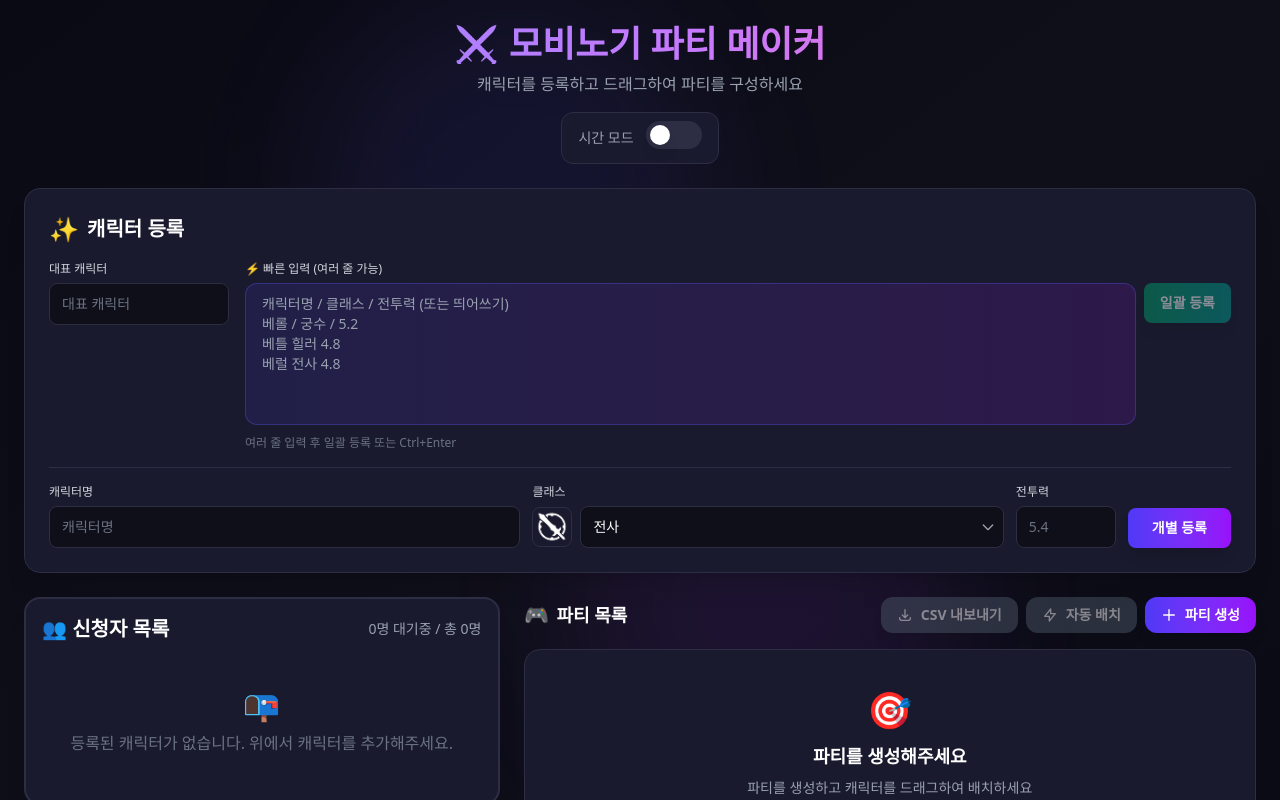
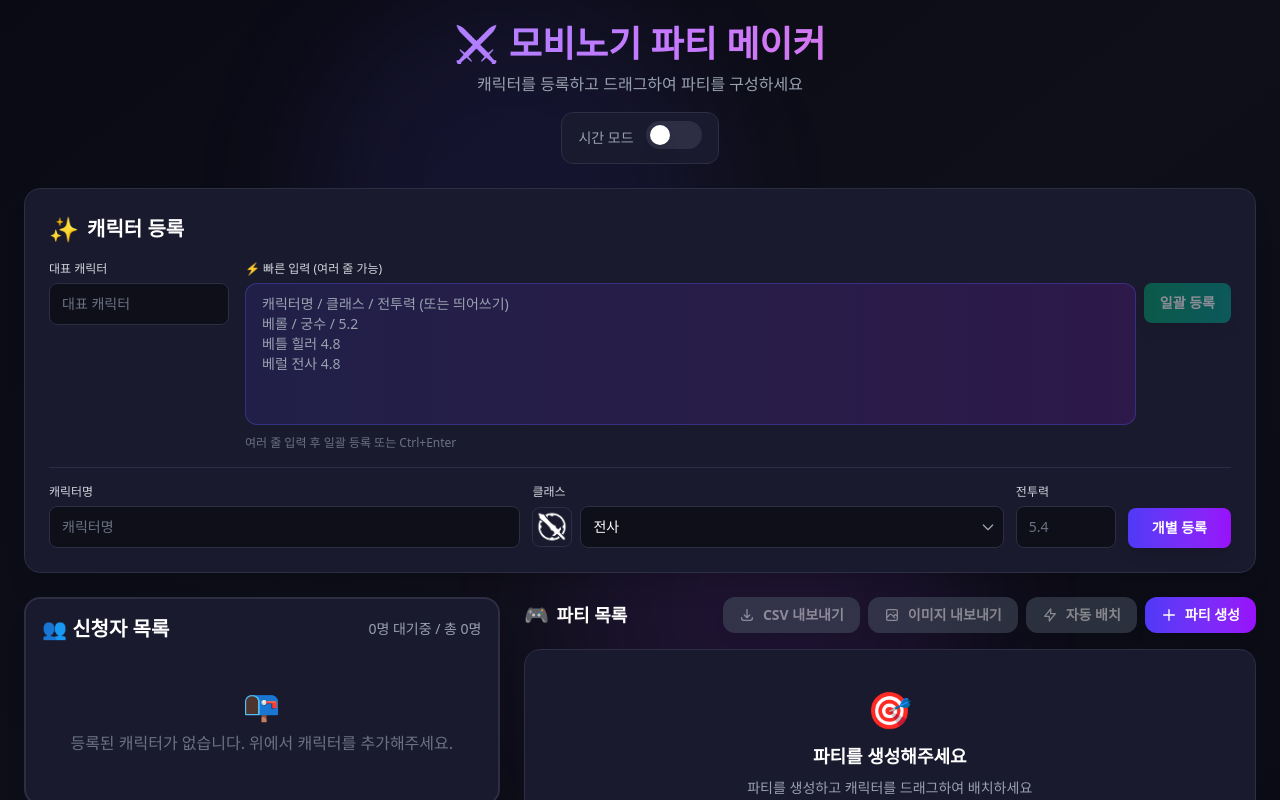
Before and after one commit to junsy0901/MobiPartyMaker, a React (Vite) app: page / in a window 1280 px wide. Shown: the top 800 px of the page. Built offline with nearby package versions, Linux system fonts and the light colour scheme.

Commit message:
feat: 이미지로 내보내기 추가

```diff
--- a/package.json
+++ b/package.json
@@ -10,6 +10,8 @@
     "preview": "vite preview"
   },
   "dependencies": {
+    "html-to-image": "^1.11.13",
+    "html2canvas": "^1.4.1",
     "react": "^19.2.0",
     "react-dom": "^19.2.0"
   },
--- a/src/App.tsx
+++ b/src/App.tsx
@@ -31,6 +31,7 @@ function App() {
     handleToggleTimeMode,
     handleUpdateAccountTimeSlots,
     isAccountAvailableAt,
+    showToast,
   } = usePartyMaker();
 
   return (
@@ -84,6 +85,7 @@ function App() {
             onUpdateConditions={handleUpdatePartyConditions}
             isTimeMode={isTimeMode}
             isAccountAvailableAt={isAccountAvailableAt}
+            showToast={showToast}
           />
         </div>
 
--- a/src/components/PartyListSection/PartyListHeader.tsx
+++ b/src/components/PartyListSection/PartyListHeader.tsx
@@ -2,6 +2,7 @@ interface PartyListHeaderProps {
   isExportDisabled: boolean;
   isAutoAssignDisabled: boolean;
   onExportCSV: () => void;
+  onExportImage: () => void;
   onAutoAssignClick: () => void;
   onCreateParty: () => void;
   isTimeMode: boolean;
@@ -11,6 +12,7 @@ export function PartyListHeader({
   isExportDisabled,
   isAutoAssignDisabled,
   onExportCSV,
+  onExportImage,
   onAutoAssignClick,
   onCreateParty,
   isTimeMode,
@@ -42,6 +44,27 @@ export function PartyListHeader({
             />
           </svg>
           CSV 내보내기
+        </button>
+        <button
+          onClick={onExportImage}
+          disabled={isExportDisabled}
+          className="px-4 py-2 bg-gradient-to-r from-pink-600 to-rose-600 text-white font-semibold rounded-xl hover:from-pink-500 hover:to-rose-500 disabled:from-gray-600 disabled:to-gray-600 disabled:opacity-50 disabled:cursor-not-allowed transition-all transform hover:scale-105 active:scale-95 shadow-lg flex items-center gap-2 text-sm"
+          title="파티 목록을 이미지로 클립보드에 복사합니다"
+        >
+          <svg
+            className="w-4 h-4"
+            fill="none"
+            stroke="currentColor"
+            viewBox="0 0 24 24"
+          >
+            <path
+              strokeLinecap="round"
+              strokeLinejoin="round"
+              strokeWidth={2}
+              d="M4 16l4.586-4.586a2 2 0 012.828 0L16 16m-2-2l1.586-1.586a2 2 0 012.828 0L20 14m-6-6h.01M6 20h12a2 2 0 002-2V6a2 2 0 00-2-2H6a2 2 0 00-2 2v12a2 2 0 002 2z"
+            />
+          </svg>
+          이미지 내보내기
         </button>
         <button
           onClick={onAutoAssignClick}
--- /dev/null
+++ b/src/components/PartyListSection/exportImage.ts
@@ -0,0 +1,57 @@
+import { toBlob } from "html-to-image";
+
+export async function exportToImage(element: HTMLElement): Promise<void> {
+  try {
+    // 클립보드 API 지원 확인
+    if (!navigator.clipboard || !navigator.clipboard.write) {
+      throw new Error("클립보드 API를 지원하지 않는 브라우저입니다.");
+    }
+
+    // ClipboardItem 지원 확인
+    if (typeof ClipboardItem === "undefined") {
+      throw new Error("이미지 클립보드 복사를 지원하지 않는 브라우저입니다. Chrome, Edge, Opera 최신 버전을 사용해주세요.");
+    }
+
+    // html-to-image로 요소를 Blob으로 변환
+    const blob = await toBlob(element, {
+      backgroundColor: "#0a0a15",
+      pixelRatio: 2, // 고해상도
+      skipFonts: true, // 폰트 로딩 문제 방지
+      filter: (_node) => {
+        // 불필요한 요소 필터링 (필요시)
+        return true;
+      },
+    });
+
+    if (!blob) {
+      throw new Error("이미지 생성에 실패했습니다.");
+    }
+
+    // ClipboardItem에 Promise로 전달 (일부 브라우저에서 필요)
+    try {
+      const clipboardItem = new ClipboardItem({
+        "image/png": Promise.resolve(blob),
+      });
+      await navigator.clipboard.write([clipboardItem]);
+    } catch (clipboardError) {
+      console.error("클립보드 복사 실패:", clipboardError);
+      // 더 자세한 에러 메시지 제공
+      if (clipboardError instanceof DOMException) {
+        if (clipboardError.name === "NotAllowedError") {
+          throw new Error("클립보드 권한이 거부되었습니다. 브라우저 설정에서 클립보드 권한을 허용해주세요.");
+        }
+        if (clipboardError.name === "DataError") {
+          throw new Error("클립보드 데이터 형식 오류가 발생했습니다.");
+        }
+      }
+      throw new Error(`클립보드 복사 실패: ${clipboardError instanceof Error ? clipboardError.message : String(clipboardError)}`);
+    }
+  } catch (error) {
+    console.error("이미지 내보내기 실패:", error);
+    // 이미 에러 메시지가 설정된 경우 그대로 전달
+    if (error instanceof Error) {
+      throw error;
+    }
+    throw new Error("이미지 내보내기에 실패했습니다.");
+  }
+}
--- a/src/components/PartyListSection/index.tsx
+++ b/src/components/PartyListSection/index.tsx
@@ -1,10 +1,11 @@
-import { useState } from "react";
+import { useState, useRef } from "react";
 import type { Character, Party, PartyCondition, TimeSlot } from "../../types";
 import { TIME_SLOTS } from "../../types";
 import { PartyPanel } from "../PartyPanel";
 import { ConfirmModal } from "../ConfirmModal";
 import { PartyListHeader } from "./PartyListHeader";
 import { exportToCSV } from "./exportCSV";
+import { exportToImage } from "./exportImage";
 
 interface PartyListSectionProps {
   parties: Party[];
@@ -19,6 +20,7 @@ interface PartyListSectionProps {
   onUpdateConditions: (partyId: string, conditions: PartyCondition[]) => void;
   isTimeMode: boolean;
   isAccountAvailableAt: (accountName: string, timeSlot: TimeSlot) => boolean;
+  showToast?: (message: string, type?: "error" | "success") => void;
 }
 
 export function PartyListSection({
@@ -34,8 +36,10 @@ export function PartyListSection({
   onUpdateConditions,
   isTimeMode,
   isAccountAvailableAt,
+  showToast,
 }: PartyListSectionProps) {
   const [isModalOpen, setIsModalOpen] = useState(false);
+  const partyListRef = useRef<HTMLDivElement>(null);
 
   const isAutoAssignDisabled = parties.length === 0 || totalCharactersCount === 0;
   const isExportDisabled = parties.length === 0 || parties.every((p) => p.slots.every((s) => s === null));
@@ -53,6 +57,22 @@ export function PartyListSection({
     exportToCSV(parties);
   };
 
+  const handleExportImage = async () => {
+    if (!partyListRef.current) {
+      showToast?.("파티 목록을 찾을 수 없습니다.", "error");
+      return;
+    }
+
+    try {
+      await exportToImage(partyListRef.current);
+      showToast?.("이미지가 클립보드에 복사되었습니다.", "success");
+    } catch (error) {
+      const errorMessage = error instanceof Error ? error.message : "이미지 내보내기에 실패했습니다.";
+      showToast?.(errorMessage, "error");
+      console.error("이미지 내보내기 상세 에러:", error);
+    }
+  };
+
   // 시간 모드에서 시간대별로 파티 그룹화
   const groupedPartiesByTime = isTimeMode
     ? TIME_SLOTS.reduce((acc, hour) => {
@@ -67,11 +87,13 @@ export function PartyListSection({
         isExportDisabled={isExportDisabled}
         isAutoAssignDisabled={isAutoAssignDisabled}
         onExportCSV={handleExportCSV}
+        onExportImage={handleExportImage}
         onAutoAssignClick={handleAutoAssignClick}
         onCreateParty={() => onCreateParty()}
         isTimeMode={isTimeMode}
       />
 
+      <div ref={partyListRef}>
         {parties.length === 0 ? (
           <EmptyPartyState onCreateParty={() => onCreateParty()} isTimeMode={isTimeMode} />
         ) : isTimeMode && groupedPartiesByTime ? (
@@ -134,6 +156,7 @@ export function PartyListSection({
             ))}
           </div>
         )}
+      </div>
 
       {/* 자동 배치 경고 모달 */}
       <ConfirmModal
```
Also changed, not shown: 1 other file (tests, documents, lock files or other folders). Lines whose indentation alone changed are shown as unchanged.
